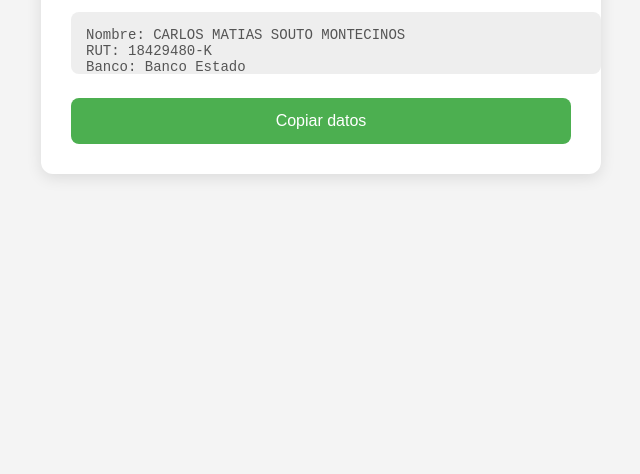
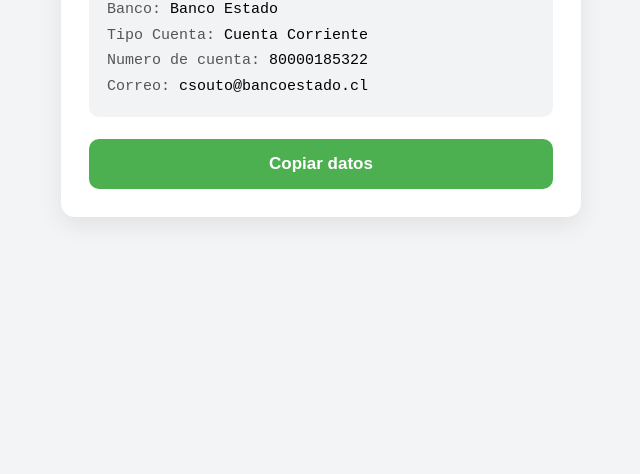
Before and after one commit to comiteconvivenciaGCD/datos-tef, a plain HTML site: page index.html in a window 1280 px wide. Shown: the part 366-840 px from the top of the page, without its empty margins (319-959 px from the left). After the commit the page ends 800 px from the top, so only its background shows below. Drawn offline with Linux system fonts and the light colour scheme.

Commit message:
Refactor HTML structure and styles for clarity

```diff
--- a/index.html
+++ b/index.html
@@ -6,61 +6,90 @@
 <title>Datos Bancarios</title>
 
 <style>
+*{
+  box-sizing:border-box;
+}
+
 body{
-  font-family: Arial, sans-serif;
-  background:#f4f4f4;
+  margin:0;
+  font-family: -apple-system, BlinkMacSystemFont, "Segoe UI", Roboto, Arial, sans-serif;
+  background:#f3f4f6;
   display:flex;
   justify-content:center;
   align-items:center;
   min-height:100vh;
-  margin:0;
   padding:20px;
 }
 
 .card{
   background:white;
-  padding:30px;
-  border-radius:12px;
-  box-shadow:0 4px 15px rgba(0,0,0,0.1);
   width:100%;
-  max-width:500px;
+  max-width:520px;
+  padding:28px;
+  border-radius:14px;
+  box-shadow:0 8px 25px rgba(0,0,0,0.08);
 }
 
 h2{
   margin-top:0;
+  margin-bottom:20px;
+  font-size:24px;
 }
 
-textarea{
-  width:100%;
-  border:none;
-  background:#eee;
-  padding:15px;
-  border-radius:8px;
-  font-size:14px;
-  resize:none;
+.data-box{
+  background:#f1f3f5;
+  padding:18px;
+  border-radius:10px;
+  font-family:monospace;
+  line-height:1.7;
+  font-size:15px;
+  word-break:break-word;
+}
+
+.label{
+  color:#555;
 }
 
 button{
   width:100%;
-  margin-top:20px;
-  padding:14px;
-  font-size:16px;
+  margin-top:22px;
+  padding:15px;
+  font-size:17px;
   border:none;
-  border-radius:8px;
+  border-radius:10px;
   background:#4CAF50;
   color:white;
   cursor:pointer;
+  font-weight:600;
+  transition:all .2s ease;
 }
 
 button:hover{
-  background:#3e9442;
+  background:#3f9844;
 }
 
-.mensaje{
-  margin-top:10px;
+.success{
+  text-align:center;
+  margin-top:12px;
   color:#4CAF50;
-  text-align:center;
+  font-size:14px;
   display:none;
+}
+
+@media (max-width:480px){
+
+  .card{
+    padding:22px;
+  }
+
+  h2{
+    font-size:20px;
+  }
+
+  .data-box{
+    font-size:14px;
+  }
+
 }
 </style>
 
@@ -72,23 +101,26 @@
 
 <h2>Datos Bancarios</h2>
 
-<textarea disabled>
-Nombre: CARLOS MATIAS SOUTO MONTECINOS
-RUT: 18429480-K
-Banco: Banco Estado
-Tipo Cuenta: Cuenta Corriente
-Numero de cuenta: 80000185322
-Correo: csouto@bancoestado.cl
-</textarea>
+<div class="data-box">
+<div><span class="label">Nombre:</span> CARLOS MATIAS SOUTO MONTECINOS</div>
+<div><span class="label">RUT:</span> 18429480-K</div>
+<div><span class="label">Banco:</span> Banco Estado</div>
+<div><span class="label">Tipo Cuenta:</span> Cuenta Corriente</div>
+<div><span class="label">Numero de cuenta:</span> 80000185322</div>
+<div><span class="label">Correo:</span> csouto@bancoestado.cl</div>
+</div>
 
-<button onclick="copiar()">Copiar datos</button>
+<button onclick="copiarDatos()">Copiar datos</button>
 
-<div id="ok" class="mensaje">✅ Datos copiados</div>
+<div id="msg" class="success">
+✅ Datos copiados al portapapeles
+</div>
 
 </div>
 
 <script>
-function copiar(){
+
+function copiarDatos(){
 
 const datos = `CARLOS MATIAS SOUTO MONTECINOS
 18429480-K
@@ -99,9 +131,10 @@
 
 navigator.clipboard.writeText(datos);
 
-document.getElementById("ok").style.display="block";
+document.getElementById("msg").style.display="block";
 
 }
+
 </script>
 
 </body>
```
